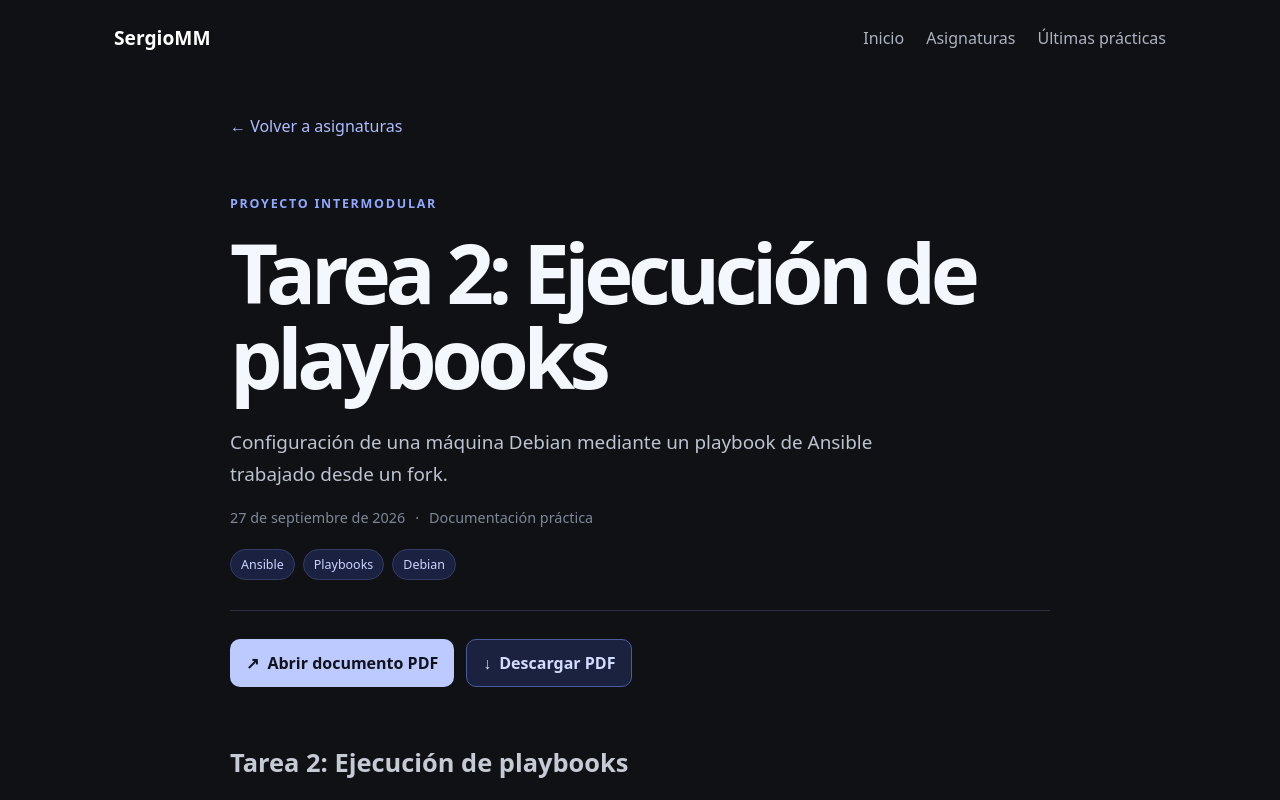
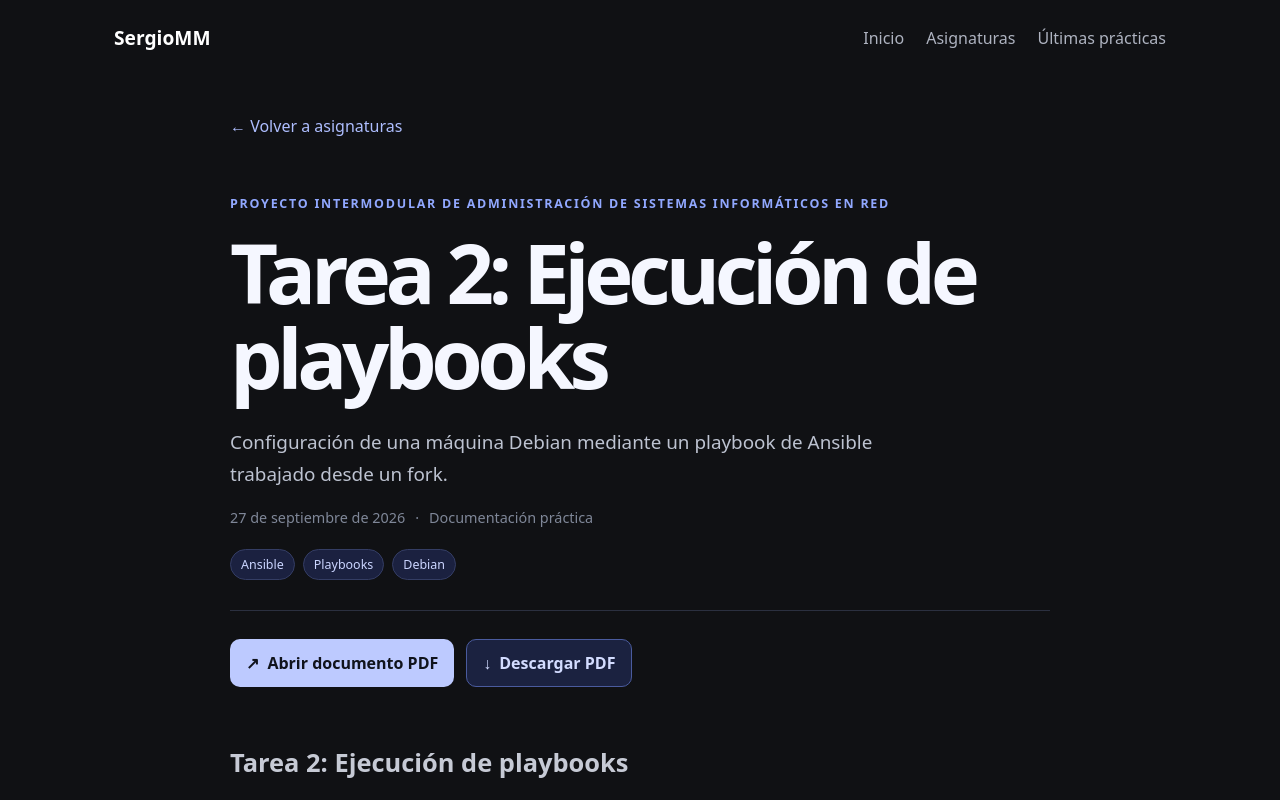
Before and after one commit to Sergio852/Sergio852.github.io, an Astro site: page /practicas/proyecto-intermodular/tarea-2-ejecucion-de-playbooks in a window 1280 px wide. Shown: the top 800 px of the page. Built offline with nearby package versions, Linux system fonts and the light colour scheme; Astro itself is replaced by a stand-in of ours.

Commit message:
Corrige la asignatura de la tarea 2 de Ansible

```diff
--- a/src/content/practicas/proyecto-intermodular/tarea-2-ejecucion-de-playbooks.md
+++ b/src/content/practicas/proyecto-intermodular/tarea-2-ejecucion-de-playbooks.md
@@ -1,6 +1,6 @@
 ---
 title: "Tarea 2: Ejecución de playbooks"
-subject: "Proyecto Intermodular"
+subject: "Proyecto Intermodular de Administración de Sistemas Informáticos en Red"
 description: "Configuración de una máquina Debian mediante un playbook de Ansible trabajado desde un fork."
 date: 2026-09-27
 tags:
```
